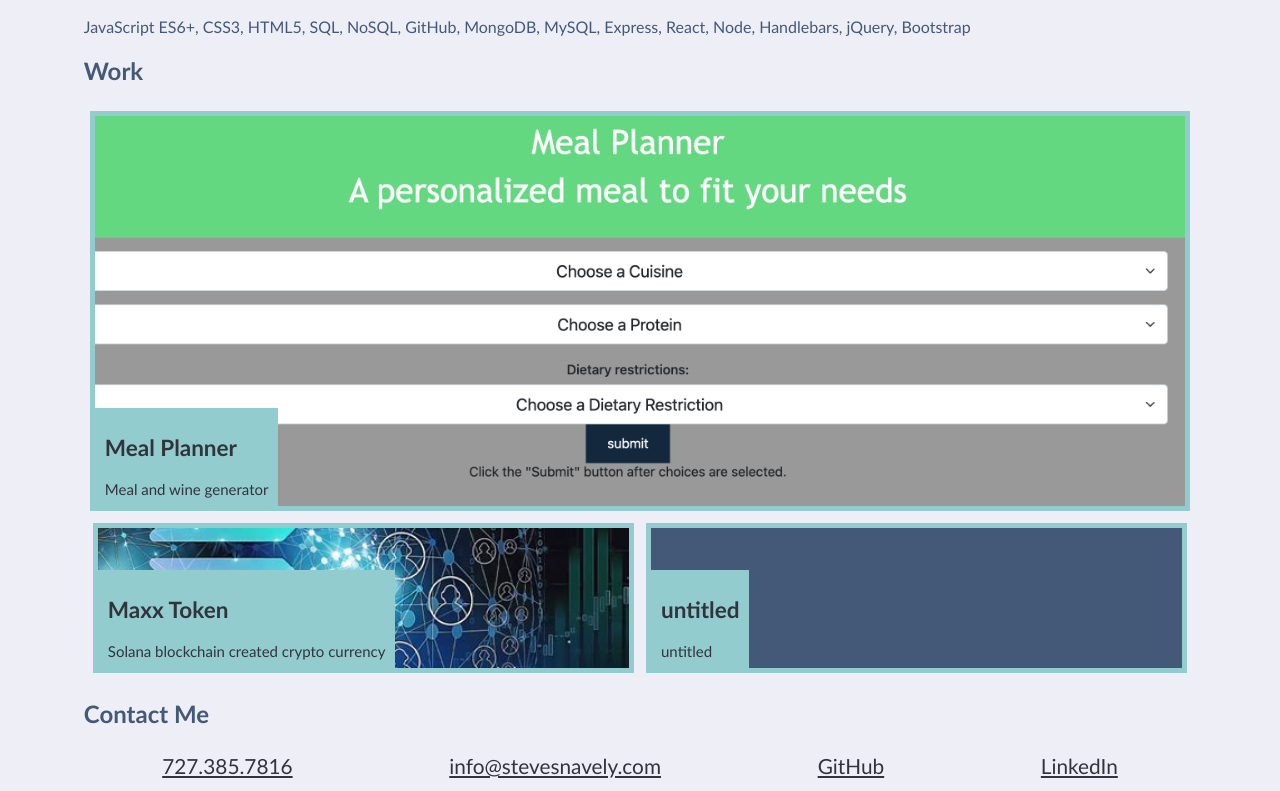
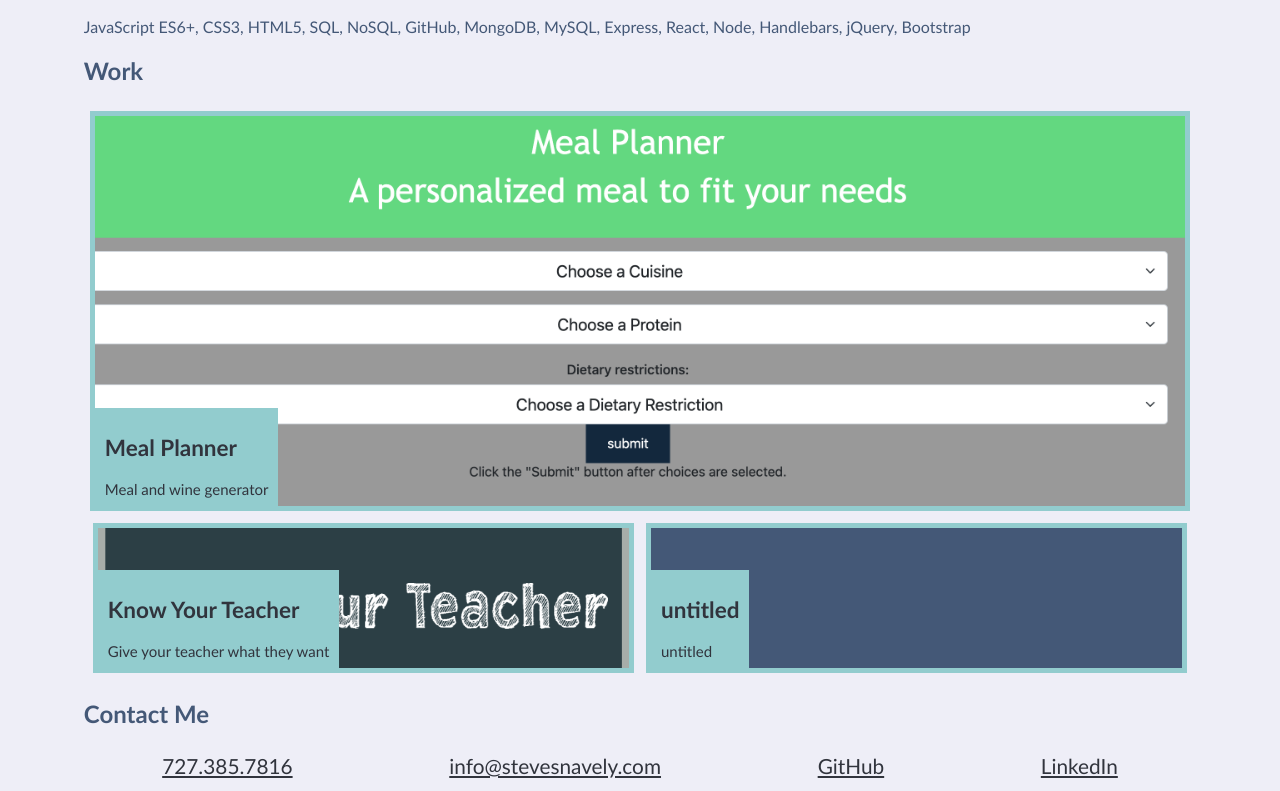
Before and after one commit to JervanSahd/portfolio, a plain HTML site: page index.html in a window 1280 px wide. Shown: the part 623-1414 px from the top of the page. Drawn offline with Linux system fonts and the light colour scheme.

Commit message:
Added project

```diff
--- a/assets/css/style.css
+++ b/assets/css/style.css
@@ -11,14 +11,15 @@
 }
 
 body {
-  font-family: 'Trebuchet MS', 'Lucida Sans Unicode', 'Lucida Grande', 'Lucida Sans', Arial, sans-serif;
-  color: var( --first);
+  font-family: "Trebuchet MS", "Lucida Sans Unicode", "Lucida Grande",
+    "Lucida Sans", Arial, sans-serif;
+  color: var(--first);
   background-color: var(--fifth);
 }
 
 header {
   padding: 15px 0 0 0;
-  margin-top: .5%;
+  margin-top: 0.5%;
   display: flex;
   flex-direction: row;
   justify-content: space-between;
@@ -28,7 +29,7 @@ header {
 header h1 {
   color: var(--third);
   background-color: var(--second);
-  margin: .5% 0 .5% 0;
+  margin: 0.5% 0 0.5% 0;
   font-size: 60px;
   line-height: 1;
 }
@@ -77,14 +78,14 @@ nav a {
 
 /* portfolio projects  */
 
-.proj-container{
+.proj-container {
   display: flex;
   flex-wrap: wrap;
   justify-content: center;
 }
 .project {
   border: 5px solid var(--second);
-  background-color: var( --first);
+  background-color: var(--first);
   color: var(--third);
   min-height: 150px;
   max-height: 150px;
@@ -112,17 +113,15 @@ nav a {
 }
 
 .proj2 {
-  background-image: url("../images/solana.jpeg");
+  background-image: url("../images/ChalkBoardLogo.png");
 }
 
 .proj3 {
   background-image: url("../images/");
-
 }
 
 .proj4 {
   background-image: url("../images/");
-
 }
 
 .proj5 {
@@ -165,12 +164,11 @@ nav a {
   header nav {
     justify-content: center;
   }
-
 }
 
 @media screen and (max-width: 768px) {
   .project,
-  .project:proj1{
+  .project:proj1 {
     flex-basis: 100%;
   }
 
--- a/index.html
+++ b/index.html
@@ -66,10 +66,10 @@
           </div>
         </a>
 
-        <a href="https://solscan.io/token/BwmQtUizFn5aoTidsAF5afq4Ty4UfWrXK3xxeXZMo6HF" class="project proj2">
+        <a href="https://knowyourteacher.herokuapp.com/" class="project proj2">
           <div>
-            <h2>Maxx Token</h2>
-            <span>Solana blockchain created crypto currency</span>
+            <h2>Know Your Teacher</h2>
+            <span>Give your teacher what they want</span>
           </div>
         </a>
         <a href="#" class="project proj3">
```
Also changed, not shown: assets/images/ChalkBoardLogo.png (added).
